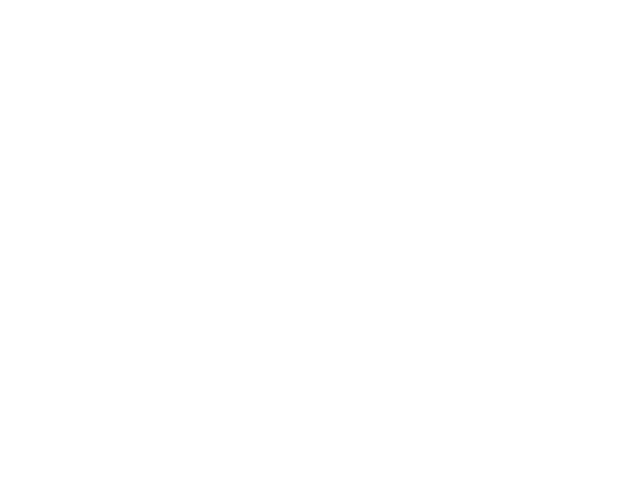
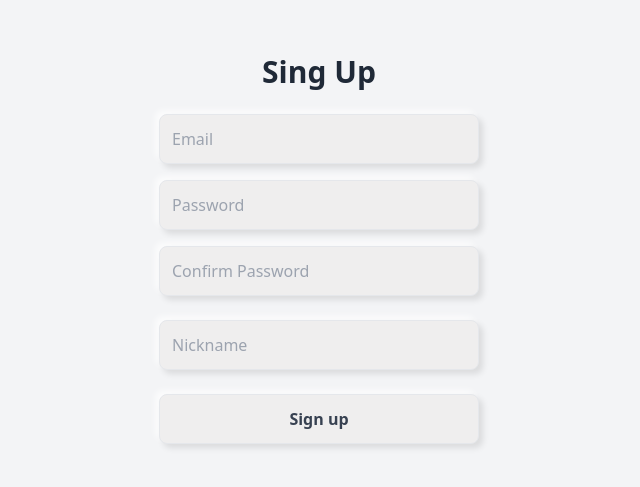
Before and after one commit to MUSIC-IN-MY-DIARY/Front, a React (Vite) app in the folder FE/: page /member/signup in a window 1280 px wide. Before the commit this address had no page. Shown: the part 151-638 px from the top of the page, without its empty margins (321-961 px from the left). Built offline with nearby package versions, Linux system fonts and the light colour scheme.

Commit message:
feat: singup 컴포넌트 구현

```diff
--- a/FE/src/App.jsx
+++ b/FE/src/App.jsx
@@ -1,14 +1,14 @@
 // src/App.jsx
 import { BrowserRouter as Router, Route, Routes } from 'react-router-dom';
 import LoginPage from './pages/LoginPage';
-// import SignupPage from './pages/SignupPage';
+import SignupPage from './pages/SignupPage';
 
 const App = () => {
   return (
     <Router>
       <Routes>
         <Route path='/' element={<LoginPage />} />
-        {/* <Route path='/memebr/singup' element={<SignupPage />} /> */}
+        <Route path='/member/signup' element={<SignupPage />} />
       </Routes>
     </Router>
   );
--- a/FE/src/components/auth/LoginForm.jsx
+++ b/FE/src/components/auth/LoginForm.jsx
@@ -35,7 +35,7 @@
 
   return (
     <div className='flex flex-col items-center justify-center h-screen bg-gray-100'>
-      <h2 className='text-3xl font-bold text-gray-700 mb-8'>Log In</h2>
+      <h2 className='text-3xl font-bold text-gray-800 mb-8'>Log In</h2>
       <form
         onSubmit={handleSubmit}
         className='bg-white p-8 rounded-lg shadow-md w-80'
@@ -45,7 +45,7 @@
             htmlFor='userEmail'
             className='block text-sm font-medium text-gray-600 mb-2'
           >
-            email
+            Email
           </label>
           <input
             type='text'
@@ -61,7 +61,7 @@
             htmlFor='password'
             className='block text-sm font-medium text-gray-600 mb-2'
           >
-            password
+            Password
           </label>
           <input
             type='password'
--- a/FE/src/components/auth/SignupForm.jsx
+++ b/FE/src/components/auth/SignupForm.jsx
@@ -0,0 +1,39 @@
+import '../../neumorphism.css';
+
+const SignupForm = () => {
+  return (
+    <div className='flex flex-col items-center justify-center h-screen bg-gray-100'>
+      <h2 className='text-3xl font-bold text-gray-800 mb-6'>Sing Up</h2>
+      <form className='flex flex-col w-80'>
+        <input
+          type='email'
+          placeholder='Email'
+          className='neumorphism-button mb-4 p-3 focus:outline-none'
+        />
+        <input
+          type='password'
+          placeholder='Password'
+          className='neumorphism-button mb-4 p-3 focus:outline-none'
+        />
+        <input
+          type='password'
+          placeholder='Confirm Password'
+          className='neumorphism-button mb-6 p-3 focus:outline-none'
+        />
+        <input
+          type='nickname'
+          placeholder='Nickname'
+          className='neumorphism-button mb-6 p-3 focus:outline-none'
+        />
+        <button
+          type='submit'
+          className='neumorphism-button p-3 font-semibold text-gray-700'
+        >
+          Sign up
+        </button>
+      </form>
+    </div>
+  );
+};
+
+export default SignupForm;
--- /dev/null
+++ b/FE/src/pages/SignupPage.jsx
@@ -0,0 +1,11 @@
+import SignupForm from '../components/auth/SignupForm';
+
+const SignupPage = () => {
+  return (
+    <div>
+      <SignupForm />
+    </div>
+  );
+};
+
+export default SignupPage;
```
